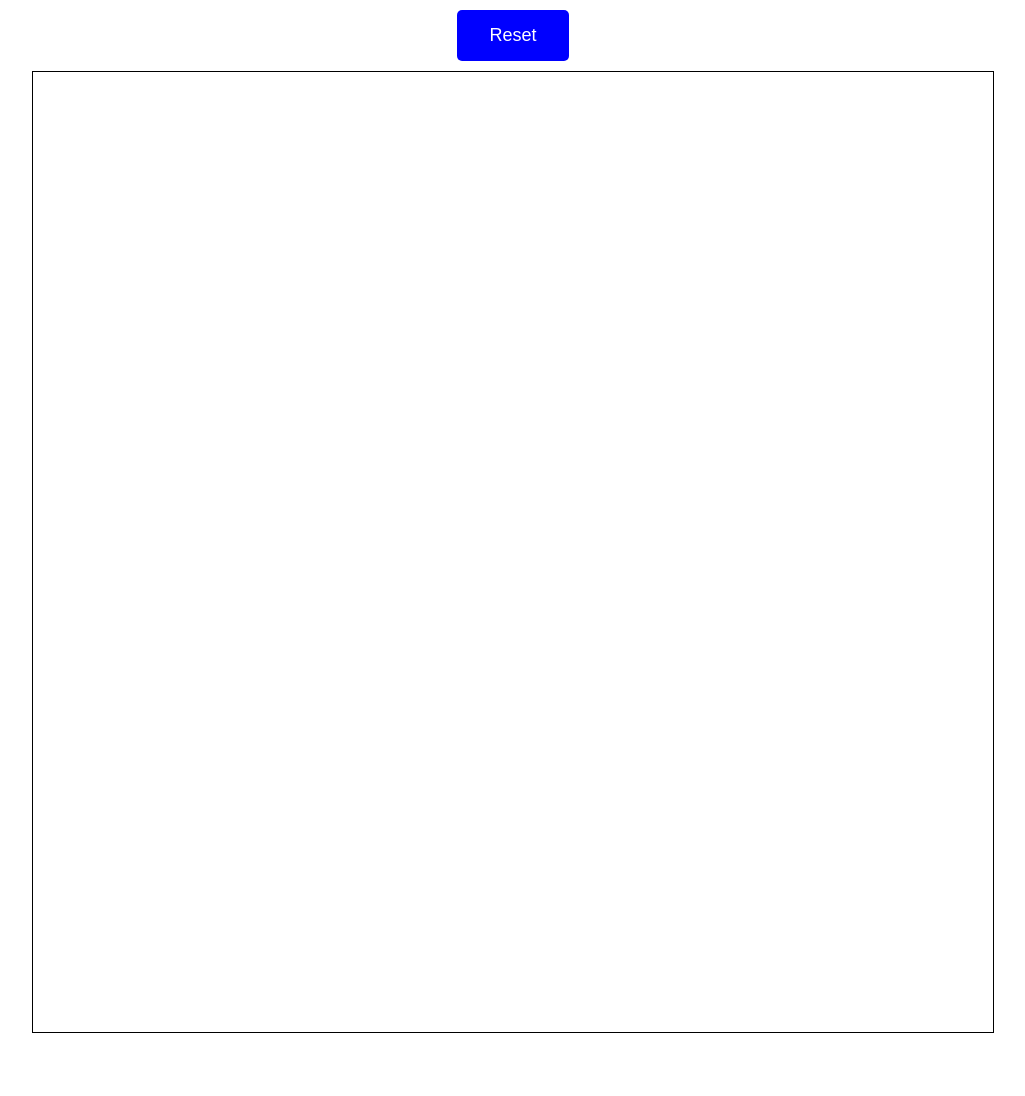
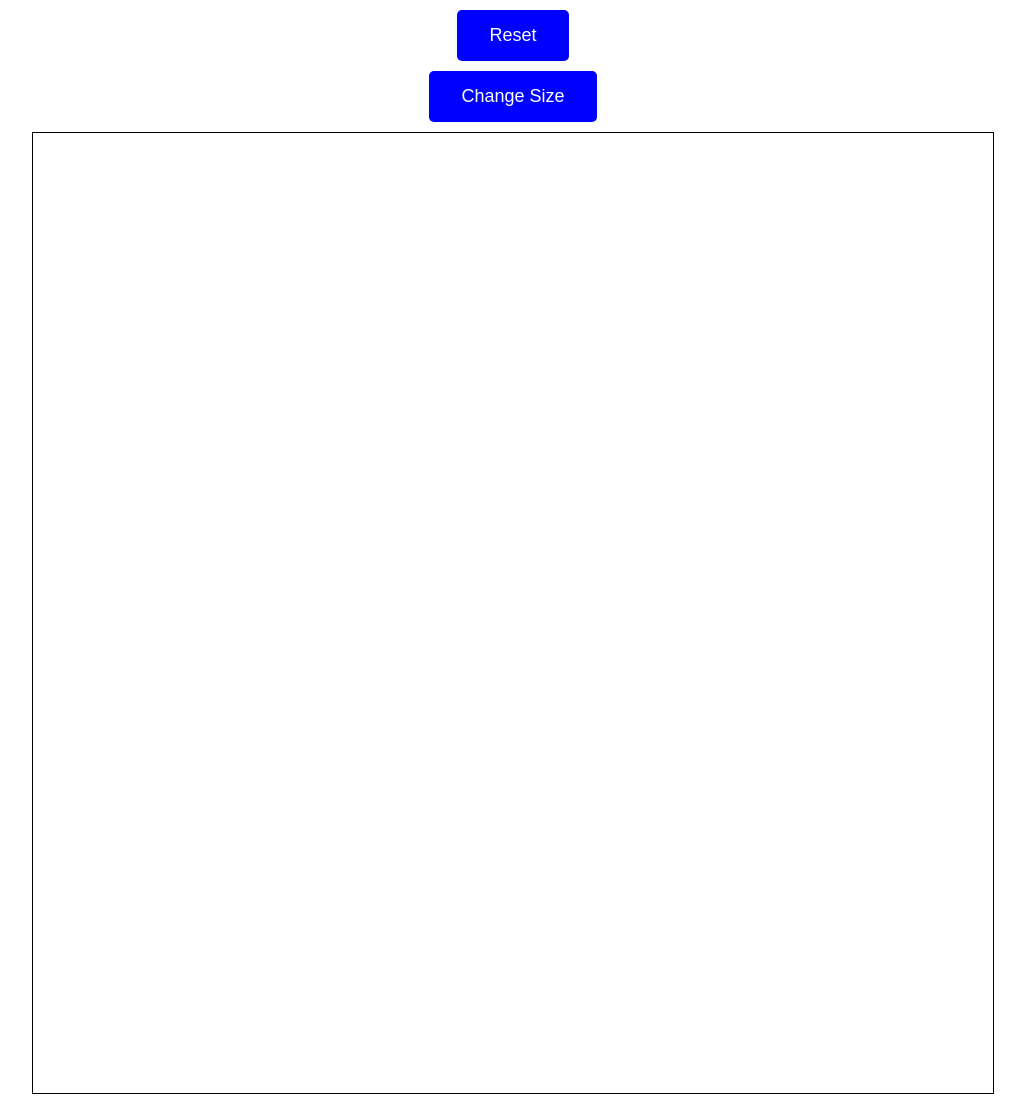
Before and after one commit to kolasi11/etch-a-sketch, a plain HTML site: page index.html in a window 1280 px wide. Shown: the whole page, without its empty margins (127-1152 px from the left). Before the commit the page ends 1043 px from the top, so only its background shows below. Drawn offline with Linux system fonts and the light colour scheme.

Commit message:
added button to change the number of grids

```diff
--- a/index.html
+++ b/index.html
@@ -8,7 +8,11 @@
     <title>Etch-a-Sketch</title>
 </head>
 <body>
-    <button class="button reset">Reset</button>
+    <div class="head">
+        <button class="button" id="reset">Reset</button>
+        <button class="button" id="changeSize">Change Size</button>
+    </div>
+
     <div class="container"></div>
 </body>
 </html>
```
